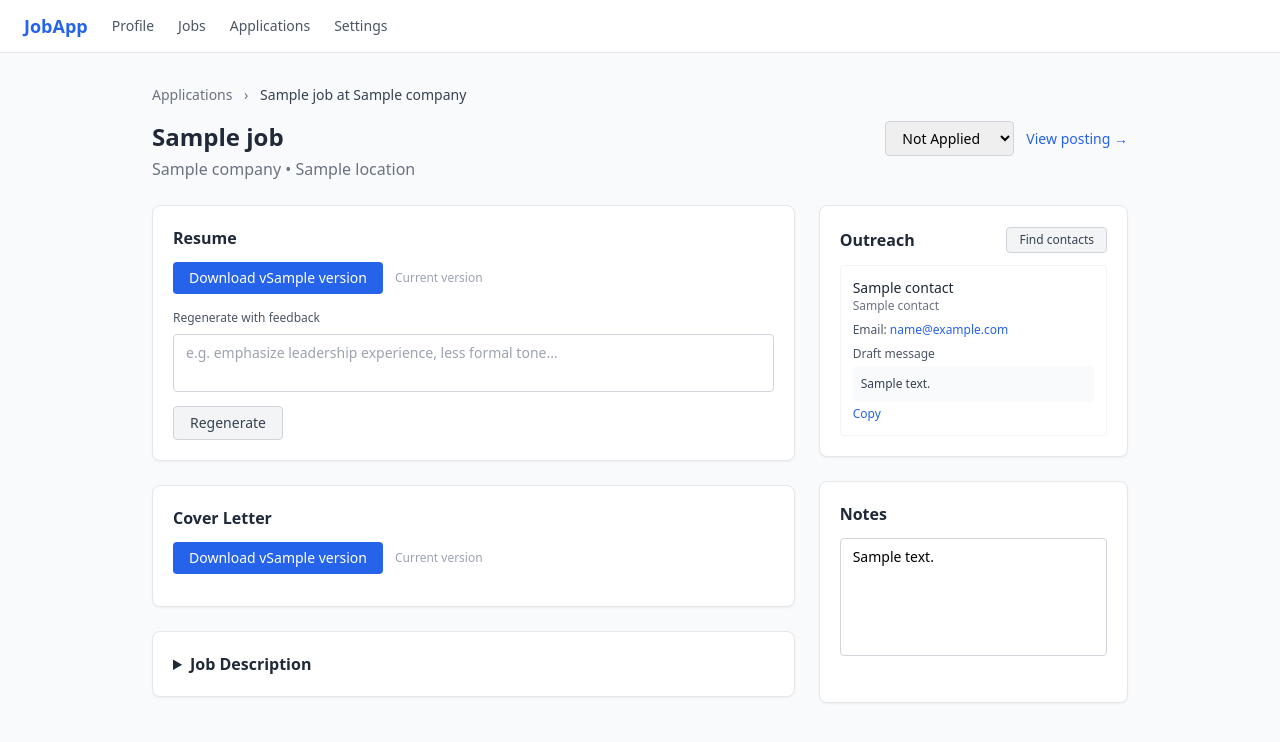
After one commit to thejaynesh/jobapp, a FastAPI app: template app/templates/apps/detail.html in a window 1280 px wide. The commit adds this page. Shown: the top 742 px of the page. Run offline with FastAPI, Linux system fonts and the light colour scheme; the template is opened without the code that fills it: most values are stand-ins (such as "Sample title", 1, 10 or a date in 2020); parts of the project's set-up code (start-up, migrations or seed data) failed here and were passed over.

Commit message:
feat: add /apps/<id> detail page with docs, outreach, notes, and regenerate
- GET /apps/{app_id}: full application detail page showing job info,
  resume/cover letter download links with version history, outreach
  contacts panel, and auto-saving notes field
- GET /apps/docs/{doc_id}/download: FileResponse endpoint for PDF downloads
- POST /apps/{app_id}/notes: HTMX-compatible notes save (returns inline status)
- POST /apps/{app_id}/regenerate: queues Celery generate_docs task with
  optional feedback for new doc version
- App table row links job title to detail page instead of external URL
- Route /docs/{doc_id}/download registered before /{app_id} to avoid UUID
  parse conflict in FastAPI routing
- 10 tests added to TestAppDetailRouter covering all new endpoints

Co-Authored-By: Claude Sonnet 4.6 <noreply@anthropic.com>

```diff
--- /dev/null
+++ b/app/templates/apps/detail.html
@@ -0,0 +1,206 @@
+{% extends "base.html" %}
+{% block title %}{{ app.job.title }} at {{ app.job.company }} — JobApp{% endblock %}
+{% block content %}
+
+<div class="mb-4 text-sm text-gray-500">
+  <a href="/apps" class="hover:text-blue-600">Applications</a>
+  <span class="mx-2">&rsaquo;</span>
+  <span class="text-gray-700">{{ app.job.title }} at {{ app.job.company }}</span>
+</div>
+
+<div class="flex justify-between items-start mb-6">
+  <div>
+    <h1 class="text-2xl font-bold text-gray-800">{{ app.job.title }}</h1>
+    <p class="text-gray-500 mt-1">
+      {{ app.job.company }}
+      {% if app.job.location %}&bull; {{ app.job.location }}{% endif %}
+      {% if app.job.is_remote %}<span class="ml-2 bg-green-100 text-green-700 text-xs px-2 py-0.5 rounded">Remote</span>{% endif %}
+    </p>
+  </div>
+  <div class="flex items-center gap-3">
+    <select
+      hx-post="/apps/{{ app.id }}/status"
+      hx-target="#status-badge"
+      hx-swap="outerHTML"
+      hx-include="this"
+      name="status"
+      class="border border-gray-300 rounded px-3 py-1.5 text-sm focus:outline-none focus:ring-2 focus:ring-blue-500">
+      {% for s in ['not_applied', 'applied', 'interviewing', 'offered', 'rejected', 'withdrawn'] %}
+        <option value="{{ s }}" {% if app.status.value == s %}selected{% endif %}>
+          {{ s | replace("_", " ") | title }}
+        </option>
+      {% endfor %}
+    </select>
+    <a href="{{ app.job.url }}" target="_blank"
+       class="text-sm text-blue-600 hover:underline">View posting &rarr;</a>
+  </div>
+</div>
+
+<div class="grid grid-cols-1 lg:grid-cols-3 gap-6">
+
+  <!-- Left column: documents + regenerate -->
+  <div class="lg:col-span-2 space-y-6">
+
+    <!-- Resume section -->
+    <div class="bg-white border border-gray-200 rounded-lg p-5 shadow-sm">
+      <h2 class="text-base font-semibold text-gray-800 mb-3">Resume</h2>
+      {% if resumes %}
+        {% set current_resume = resumes[0] %}
+        <div class="flex items-center gap-3 mb-3">
+          <a href="/apps/docs/{{ current_resume.id }}/download"
+             class="bg-blue-600 text-white px-4 py-1.5 rounded text-sm hover:bg-blue-700">
+            Download v{{ current_resume.version }}
+          </a>
+          <span class="text-xs text-gray-400">Current version</span>
+        </div>
+        {% if resumes | length > 1 %}
+        <details class="mt-2">
+          <summary class="text-xs text-gray-500 cursor-pointer hover:text-blue-600">
+            Version history ({{ resumes | length }} versions)
+          </summary>
+          <ul class="mt-2 space-y-1">
+            {% for doc in resumes %}
+            <li class="flex items-center gap-3 text-xs text-gray-600">
+              <a href="/apps/docs/{{ doc.id }}/download" class="text-blue-600 hover:underline">
+                v{{ doc.version }}
+              </a>
+              <span class="text-gray-400">{{ doc.created_at.strftime('%Y-%m-%d %H:%M') if doc.created_at else '' }}</span>
+              {% if doc.generation_feedback %}
+                <span class="italic text-gray-400">&ldquo;{{ doc.generation_feedback[:60] }}{% if doc.generation_feedback|length > 60 %}…{% endif %}&rdquo;</span>
+              {% endif %}
+            </li>
+            {% endfor %}
+          </ul>
+        </details>
+        {% endif %}
+      {% else %}
+        <p class="text-sm text-gray-400">No resume generated yet.</p>
+      {% endif %}
+
+      <form
+        hx-post="/apps/{{ app.id }}/regenerate"
+        hx-swap="none"
+        class="mt-4 space-y-2">
+        <label class="block text-xs font-medium text-gray-600">Regenerate with feedback</label>
+        <textarea name="feedback" rows="2" placeholder="e.g. emphasize leadership experience, less formal tone..."
+          class="w-full border border-gray-300 rounded px-3 py-2 text-sm focus:outline-none focus:ring-2 focus:ring-blue-500 resize-none"></textarea>
+        <button type="submit"
+          class="bg-gray-100 text-gray-700 px-4 py-1.5 rounded text-sm hover:bg-gray-200 border border-gray-300">
+          Regenerate
+        </button>
+      </form>
+    </div>
+
+    <!-- Cover letter section -->
+    <div class="bg-white border border-gray-200 rounded-lg p-5 shadow-sm">
+      <h2 class="text-base font-semibold text-gray-800 mb-3">Cover Letter</h2>
+      {% if cover_letters %}
+        {% set current_cl = cover_letters[0] %}
+        <div class="flex items-center gap-3 mb-3">
+          <a href="/apps/docs/{{ current_cl.id }}/download"
+             class="bg-blue-600 text-white px-4 py-1.5 rounded text-sm hover:bg-blue-700">
+            Download v{{ current_cl.version }}
+          </a>
+          <span class="text-xs text-gray-400">Current version</span>
+        </div>
+        {% if cover_letters | length > 1 %}
+        <details class="mt-2">
+          <summary class="text-xs text-gray-500 cursor-pointer hover:text-blue-600">
+            Version history ({{ cover_letters | length }} versions)
+          </summary>
+          <ul class="mt-2 space-y-1">
+            {% for doc in cover_letters %}
+            <li class="flex items-center gap-3 text-xs text-gray-600">
+              <a href="/apps/docs/{{ doc.id }}/download" class="text-blue-600 hover:underline">
+                v{{ doc.version }}
+              </a>
+              <span class="text-gray-400">{{ doc.created_at.strftime('%Y-%m-%d %H:%M') if doc.created_at else '' }}</span>
+            </li>
+            {% endfor %}
+          </ul>
+        </details>
+        {% endif %}
+      {% else %}
+        <p class="text-sm text-gray-400">No cover letter generated yet.</p>
+      {% endif %}
+    </div>
+
+    <!-- Job description -->
+    <div class="bg-white border border-gray-200 rounded-lg p-5 shadow-sm">
+      <details>
+        <summary class="text-base font-semibold text-gray-800 cursor-pointer">Job Description</summary>
+        <div class="mt-3 text-sm text-gray-600 whitespace-pre-wrap leading-relaxed max-h-96 overflow-y-auto">
+          {{ app.job.description or "No description available." }}
+        </div>
+      </details>
+    </div>
+
+  </div>
+
+  <!-- Right column: outreach + notes -->
+  <div class="space-y-6">
+
+    <!-- Outreach contacts -->
+    <div class="bg-white border border-gray-200 rounded-lg p-5 shadow-sm">
+      <div class="flex justify-between items-center mb-3">
+        <h2 class="text-base font-semibold text-gray-800">Outreach</h2>
+        <form hx-post="/api/apps/{{ app.id }}/outreach" hx-swap="none">
+          <button type="submit"
+            class="text-xs bg-gray-100 border border-gray-300 text-gray-700 px-3 py-1 rounded hover:bg-gray-200">
+            Find contacts
+          </button>
+        </form>
+      </div>
+
+      {% if app.outreach_contacts %}
+        <div class="space-y-4">
+          {% for contact in app.outreach_contacts %}
+          <div class="border border-gray-100 rounded p-3 text-sm">
+            <p class="font-medium text-gray-800">{{ contact.name or "Unknown" }}</p>
+            <p class="text-xs text-gray-500 mb-2">{{ contact.title or "" }}</p>
+            {% if contact.email %}
+              <p class="text-xs text-gray-600 mb-1">
+                <span class="font-medium">Email:</span>
+                <a href="mailto:{{ contact.email }}" class="text-blue-600 hover:underline">{{ contact.email }}</a>
+              </p>
+            {% endif %}
+            {% if contact.message %}
+              <div class="mt-2">
+                <p class="text-xs font-medium text-gray-600 mb-1">Draft message</p>
+                <div class="bg-gray-50 rounded p-2 text-xs text-gray-700 leading-relaxed">
+                  {{ contact.message }}
+                </div>
+                <button
+                  onclick="navigator.clipboard.writeText(this.previousElementSibling.textContent.trim()); this.textContent='Copied!';"
+                  class="mt-1 text-xs text-blue-600 hover:underline">
+                  Copy
+                </button>
+              </div>
+            {% endif %}
+          </div>
+          {% endfor %}
+        </div>
+      {% else %}
+        <p class="text-sm text-gray-400">No contacts found yet. Click "Find contacts" to search.</p>
+      {% endif %}
+    </div>
+
+    <!-- Notes -->
+    <div class="bg-white border border-gray-200 rounded-lg p-5 shadow-sm">
+      <h2 class="text-base font-semibold text-gray-800 mb-3">Notes</h2>
+      <form
+        hx-post="/apps/{{ app.id }}/notes"
+        hx-trigger="change delay:800ms"
+        hx-target="#notes-status"
+        hx-swap="innerHTML">
+        <textarea name="notes" rows="5"
+          placeholder="Add notes about this application..."
+          class="w-full border border-gray-300 rounded px-3 py-2 text-sm focus:outline-none focus:ring-2 focus:ring-blue-500 resize-none">{{ app.notes or "" }}</textarea>
+        <div id="notes-status" class="mt-1 h-4"></div>
+      </form>
+    </div>
+
+  </div>
+</div>
+
+{% endblock %}
--- a/app/templates/apps/partials/app_row.html
+++ b/app/templates/apps/partials/app_row.html
@@ -1,6 +1,6 @@
 <tr id="app-{{ app.id }}">
   <td class="px-4 py-3">
-    <a href="{{ app.job.url }}" target="_blank" class="text-blue-600 hover:underline font-medium">
+    <a href="/apps/{{ app.id }}" class="text-blue-600 hover:underline font-medium">
       {{ app.job.title }}
     </a>
   </td>
```
Also changed, not shown: app/routers/apps.py (+68 -2 lines), tests/test_tracker_ui.py (+116 -0 lines).
